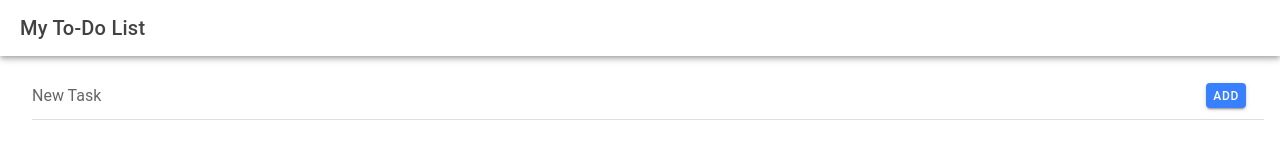
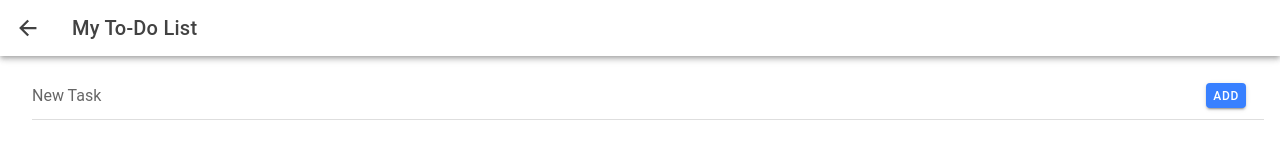
Before and after one commit to JamesRymarc29/ion-t-bagasbas, a React (Vite) app: page /todolist in a window 1280 px wide. Shown: the top 160 px of the page. Built offline with nearby package versions, Linux system fonts and the light colour scheme.

Commit message:
Added back button in the todolist

```diff
--- a/src/pages/Todolist.tsx
+++ b/src/pages/Todolist.tsx
@@ -1,5 +1,5 @@
 import React, { useState } from 'react';
-import { IonContent, IonHeader, IonPage, IonTitle, IonToolbar, IonList, IonItem, IonLabel, IonCheckbox, IonInput, IonButton } from '@ionic/react';
+import { IonContent, IonHeader, IonPage, IonTitle, IonToolbar, IonList, IonItem, IonLabel, IonCheckbox, IonInput, IonButton, IonButtons, IonBackButton } from '@ionic/react';
 
 const Todolist: React.FC = () => {
   const [tasks, setTasks] = useState<{ text: string; completed: boolean }[]>([]);
@@ -28,11 +28,13 @@ const Todolist: React.FC = () => {
     <IonPage>
       <IonHeader>
         <IonToolbar>
+          <IonButtons slot="start">
+            <IonBackButton defaultHref="/" />
+          </IonButtons>
           <IonTitle>My To-Do List</IonTitle>
         </IonToolbar>
       </IonHeader>
       <IonContent className="ion-padding">
-
         <IonItem>
           <IonInput placeholder="New Task" value={newTask} onIonChange={(e) => setNewTask(e.detail.value!)} />
           <IonButton slot="end" onClick={handleAddTask}>Add</IonButton>
```
